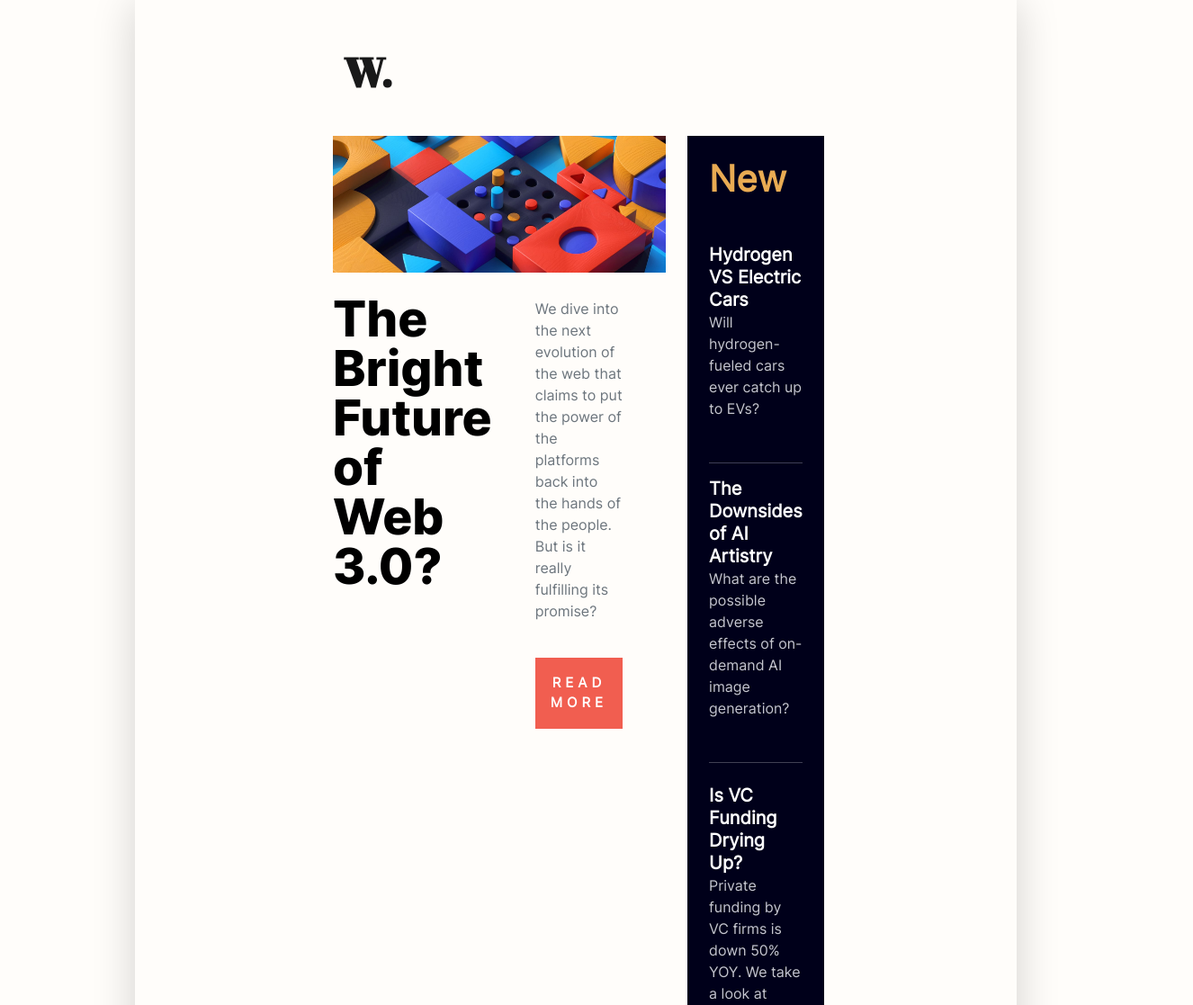
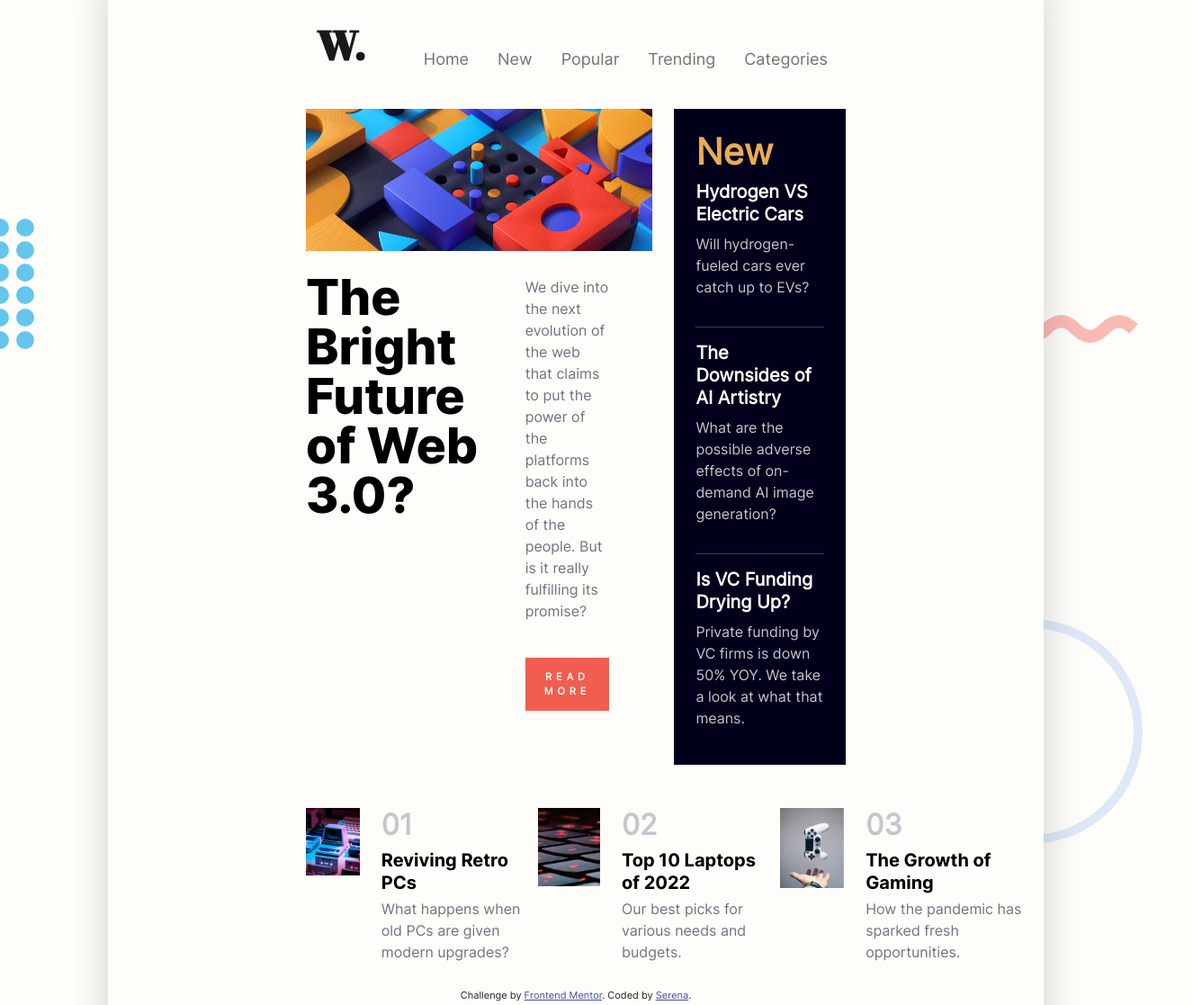
Before and after one commit to pixelRena/News-Homepage, a website: page index.html in a window 1280 px wide. Shown: the part 162-1279 px from the top of the page at 90% size, 1326 px wide, since content can reach past the window. Drawn offline with nearby package versions, Linux system fonts and the light colour scheme.

Commit message:
Completed entire layout

```diff
--- a/index.html
+++ b/index.html
@@ -16,6 +16,32 @@
   </style>
 </head>
 <body>
+  <!-- Shapes -->
+  <div class="shapes-container">
+    <div class="circles-container d-flex gap-2">
+      <div class="flex-column">
+        <div class="circles"></div>
+        <div class="circles"></div>
+        <div class="circles"></div>
+        <div class="circles"></div>
+        <div class="circles"></div>
+        <div class="circles"></div>
+      </div>
+      <div class="flex-column">
+        <div class="circles"></div>
+        <div class="circles"></div>
+        <div class="circles"></div>
+        <div class="circles"></div>
+        <div class="circles"></div>
+        <div class="circles"></div>
+      </div>
+    </div>
+    <div class="bracket">[</div>
+    <div class="circle-outline"></div>
+    <div class="slashes">//</div>
+    <div class="wavy-line">⌇</div>
+    </div>
+
   <div class="d-flex flex-column main-bg shadow-lg rounded-2">
     <nav class="navbar navbar-expand-lg navbar-light">
       <div class="container-fluid">
@@ -23,16 +49,16 @@
         <button class="navbar-toggler border-0" type="button" data-bs-toggle="offcanvas" data-bs-target="#navbarNav" aria-controls="navbarNav">
           <span class="navbar-toggler-icon"></span>
         </button>
-        <div class="offcanvas offcanvas-end w-70" tabindex="-1" aria-labelledby="navbarNavLabel" id="navbarNav">
+        <div class="offcanvas offcanvas-end w-70 border-start-0"  aria-labelledby="navbarNavLabel" id="navbarNav">
           <div class="offcanvas-header">
-            <button type="button" class="btn-lg btn-close ms-auto" data-bs-dismiss="offcanvas" aria-label="Close"></button>
+            <button type="button" class="btn-lg fs-1 d-lg-none ms-auto bg-transparent border-0" data-bs-dismiss="offcanvas" aria-label="Close">✕</button>
           </div>
-          <div class="offcanvas-body">
-            <ul class="navbar-nav ms-auto fs-10">
-              <li class="nav-item me-3"><a href="#" class="nav-link hover-text-red">Home</a></li>
-              <li class="nav-item me-3"><a href="#" class="nav-link hover-text-red">New</a></li>
-              <li class="nav-item me-3"><a href="#" class="nav-link hover-text-red">Popular</a></li>
-              <li class="nav-item me-3"><a href="#" class="nav-link hover-text-red">Trending</a></li>
+          <div class="offcanvas-body p-lg-0 p-3">
+            <ul class="navbar-nav fs-10 float-lg-end" >
+              <li class="nav-item me-lg-3"><a href="#" class="nav-link hover-text-red">Home</a></li>
+              <li class="nav-item me-lg-3"><a href="#" class="nav-link hover-text-red">New</a></li>
+              <li class="nav-item me-lg-3"><a href="#" class="nav-link hover-text-red">Popular</a></li>
+              <li class="nav-item me-lg-3"><a href="#" class="nav-link hover-text-red">Trending</a></li>
               <li class="nav-item"><a href="#" class="nav-link  hover-text-red">Categories</a></li>
             </ul>
           </div>
@@ -55,21 +81,27 @@
             <!-- column 2/row 2 -->
             <div class="flex-column w-100 pe-5">
               <p class="form-text fs-6 text-wrap mb-4">We dive into the next evolution of the web that claims to put the power of the platforms back into the hands of the people. But is it really fulfilling its promise?</p>
-              <button class="mt-3 text-white btn fw-semibold rounded-0 text-uppercase char-apart fs-9 p-3 pe-3 ps-3">Read more</button>
+              <button class="mt-3 text-white btn fw-semibold rounded-0 text-uppercase char-apart fs-9">Read more</button>
             </div>
           </div>
         </div>
         <!-- Column 2 -->
-        <div class="flex-column bg-dark-blue w-45 p-4 text-white">
-          <h1 class="text-orange mb-5 fw-bold">New</h1>
-          <a href="#" class="h5 text-decoration-none fw-bold mt-5 hover-text-orange white-text">Hydrogen VS Electric Cars</a>
-            <p class="text-dark-blue mb-4">Will hydrogen-fueled cars ever catch up to EVs?</p>
-          <hr class="mt-5"/>
-          <a href="#" class="h5 text-decoration-none fw-bold mt-5 hover-text-orange white-text">The Downsides of AI Artistry</a>
-            <p class="text-dark-blue mb-4">What are the possible adverse effects of on-demand AI image generation?</p>
-          <hr class="mt-5 mb-4"/>
-          <a href="#" class="h5 text-decoration-none fw-bold mt-5 hover-text-orange white-text">Is VC Funding Drying Up?</a>
-            <p class="text-dark-blue mb-4">Private funding by VC firms is down 50% YOY. We take a look at what that means.</p>
+        <div class="flex-column d-flex justify-content-between bg-dark-blue w-45 p-4 text-white">
+          <div><h1 class="text-orange fw-bold">New</h1></div>
+          <div>
+            <a href="#" class="h5 text-decoration-none fw-bold hover-text-orange white-text">Hydrogen VS Electric Cars</a>
+            <p class="text-dark-blue mt-2">Will hydrogen-fueled cars ever catch up to EVs?</p>
+          </div>
+          <div><hr/></div>
+          <div>
+            <a href="#" class="h5 text-decoration-none fw-bold hover-text-orange white-text">The Downsides of AI Artistry</a>
+            <p class="text-dark-blue mt-2">What are the possible adverse effects of on-demand AI image generation?</p>
+          </div>
+          <div><hr/></div>
+          <div>
+            <a href="#" class="h5 text-decoration-none fw-bold hover-text-orange white-text">Is VC Funding Drying Up?</a>
+            <p class="text-dark-blue mt-2">Private funding by VC firms is down 50% YOY. We take a look at what that means.</p>
+          </div>
         </div>
     </div>
 
--- a/styles/customvariables.scss
+++ b/styles/customvariables.scss
@@ -6,13 +6,73 @@ $neutral-dark-grayish-blue: hsl(236, 13%, 42%);
 $neutral-dark-blue: hsl(240, 100%, 5%);
 
 body {
+    overflow-x: hidden;
     font-family: inter-regular;
-    padding: 150px;
+    padding: 120px;
     background-color: $neutral-off-white;
 }
 
+.circles-container,
+.bracket,
+.circle-outline,
+.slashes,
+.wavy-line {
+    position: absolute;
+}
+
+.circle-outline,
+.slashes,
+.wavy-line {
+    z-index:-50;
+}
+
+.circles-container {
+    top: 50%;
+    left: -10px;
+}
+
+.circles {
+    margin-top: 5px;
+    border-radius:50%;
+    width: 20px;
+    height: 20px;
+    background-color: rgb(100, 198, 237);
+}
+
+.bracket {
+    top: -70px;
+    left:50%;
+    font-weight: bolder;
+    font-size: 120px;
+    color:hsla(5, 85%, 63%, 0.42)
+}
+
+.circle-outline {
+    bottom:-300px;
+    right: 10px;
+    width: 250px;
+    height: 250px;
+    background:rgba(100, 198, 237, 0);
+    border-radius: 50%;
+    border: 10px solid rgba(122, 174, 233, 0.255);
+}
+
+.slashes {
+    font-size: 170px;
+    color: rgba(122, 174, 233, 0.255);
+    bottom: -300px;
+    left: 320px;
+}
+
+.wavy-line {
+    font-size: 170px;
+    right: 40px;
+    top: 50%;
+    color:hsla(5, 85%, 63%, 0.42);
+    transform: rotate(-90deg);
+}
+
 .navbar-brand { font-family: abril; }
-
 .bold-font { font-family: inter-bold; }
 
 .main-bg {
@@ -40,11 +100,21 @@ img { width: 100%; }
 .fw-semibold { font-weight: 600; }
 .char-apart { letter-spacing: 5px; }
 
-.btn { background-color: $primary-red; }
+// Buttons
+.btn {
+    background-color: $primary-red;
+    padding: 12px 20px 12px 20px;
+}
 .btn:hover { background-color: black; }
+.btn:focus,
+.offcanvas-header button:focus,
+.navbar-toggler:focus {
+    outline: none;
+    box-shadow: none;
+}
 
 // Font sizes
-.fs-9 { font-size: 15px; }
+.fs-9 { font-size: 11px; }
 .fs-10 { font-size: 18px; }
 .fs-large { font-size: 45px; }
 .f-larger {
@@ -54,9 +124,28 @@ img { width: 100%; }
     line-height: 55px;
 }
 
+// Media queries
 @media screen and (max-width: 768px) {
     body { padding: unset; }
     .main-bg { padding: 20px; }
     .offcanvas-body .navbar-nav .nav-link { color: black; }
     .w-45 { width: unset;}
+    .shapes-container {
+        display: none;
+    }
 }
+
+@media screen and (min-width: 968px) {
+ .navbar .offcanvas {
+    position: static;
+    z-index: auto;
+    flex-grow: 1;
+    width: auto;
+    height: auto;
+    visibility: visible;
+    background-color: transparent;
+    border: 0;
+    transform: none;
+    transition: none;
+ }
+}
```
Also changed, not shown: README.md, styles/customvariables.css, 1 other file.
